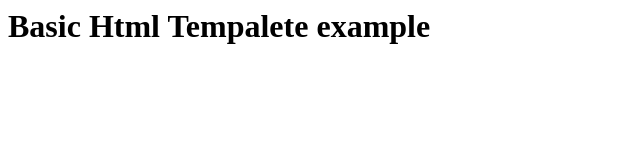
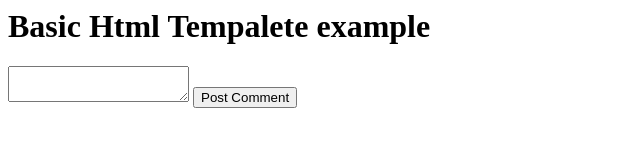
Before and after one commit to AneriShah2610/GoGeek, a plain HTML site: page htmlTemplate/index.html in a window 1280 px wide. Shown: the whole page, without its empty margins (0-640 px from the left). Drawn offline with Linux system fonts and the light colour scheme.

Commit message:
Add POST method

```diff
--- a/htmlTemplate/index.html
+++ b/htmlTemplate/index.html
@@ -1 +1,7 @@
-<h1>Basic Html Tempalete example</h1>
+<body>
+    <h1>Basic Html Tempalete example</h1>
+    <form method="POST">
+        <textarea name="comment"></textarea>
+        <button type="submit"> Post Comment</button>
+    </form>
+</body>
```
